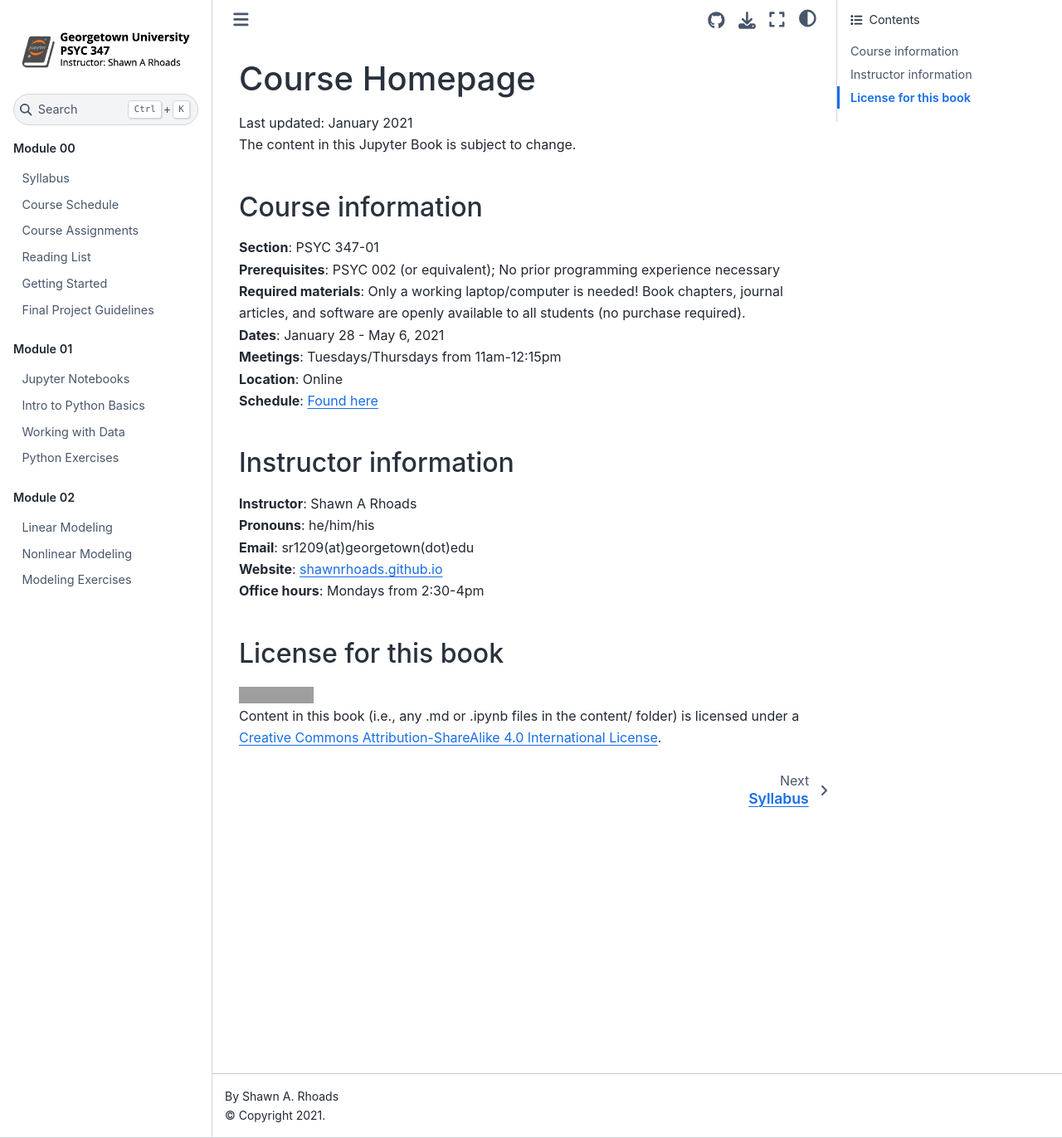
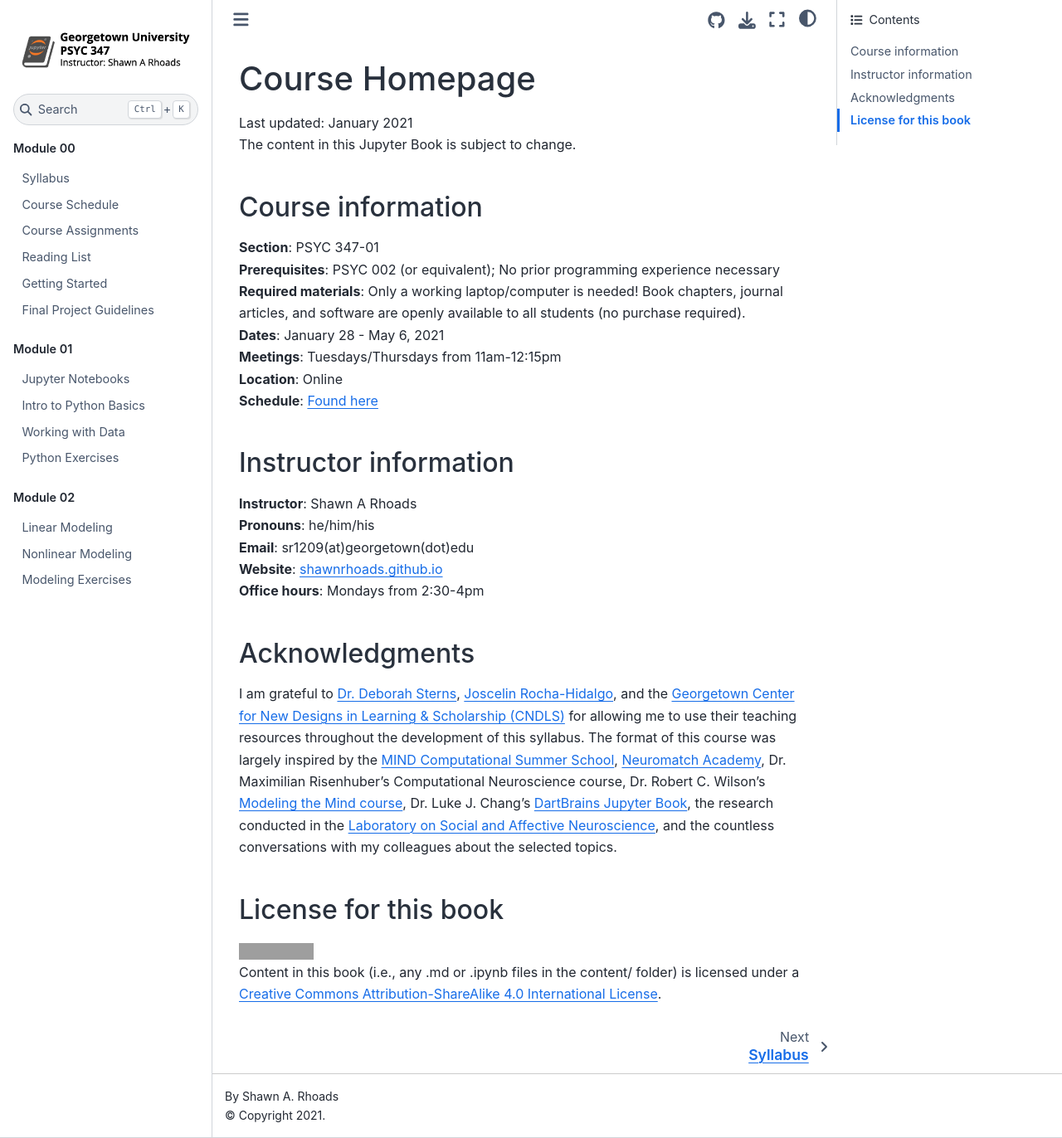
Before and after one commit to shawnrhoads/gu-psyc-347, a Jupyter Book: the page built from docs/index.md, in a window 1280 px wide and 1372 px high. Shown: the whole window at 83% size. Built offline with Jupyter Book 1.0.4 settings and Sphinx 7.4.7 and the Sphinx Book theme 1.1.4, drawn with Linux system fonts in a browser that asks for light colours; grey boxes are pictures that could not be loaded.

Commit message:
updated acknowledgments

```diff
--- a/docs/index.md
+++ b/docs/index.md
@@ -18,6 +18,9 @@ The content in this Jupyter Book is subject to change.
 **Website**: [shawnrhoads.github.io](https://shawnrhoads.github.io)</br>
 **Office hours**: Mondays from 2:30-4pm
 
+## Acknowledgments
+I am grateful to [Dr. Deborah Sterns](https://deborahstearns.blogspot.com/), [Joscelin Rocha-Hidalgo](https://www.joscelinrocha.com/), and the [Georgetown Center for New Designs in Learning & Scholarship (CNDLS)](https://cndls.georgetown.edu/) for allowing me to use their teaching resources throughout the development of this syllabus. The format of this course was largely inspired by the [MIND Computational Summer School](https://mindsummerschool.org/), [Neuromatch Academy](https://neuromatch.io/academy/), Dr. Maximilian Risenhuber's Computational Neuroscience course, Dr. Robert C. Wilson's [Modeling the Mind course](http://u.arizona.edu/~bob/web_NSCS344/), Dr. Luke J. Chang's [DartBrains Jupyter Book](https://dartbrains.org/content/intro.html), the research conducted in the [Laboratory on Social and Affective Neuroscience](https://abigailmarsh.com/lab), and the countless conversations with my colleagues about the selected topics.
+
 ## License for this book
 <a rel="license" href="http://creativecommons.org/licenses/by-sa/4.0/"><img alt="Creative Commons License" style="border-width:0" src="https://i.creativecommons.org/l/by-sa/4.0/88x31.png" /></a><br />
 Content in this book (i.e., any .md or .ipynb files in the content/ folder) is licensed under a <a rel="license" href="http://creativecommons.org/licenses/by-sa/4.0/">Creative Commons Attribution-ShareAlike 4.0 International License</a>.
```
Also changed, not shown: docs/module-00-00_Syllabus.md (+1 -1 lines).
